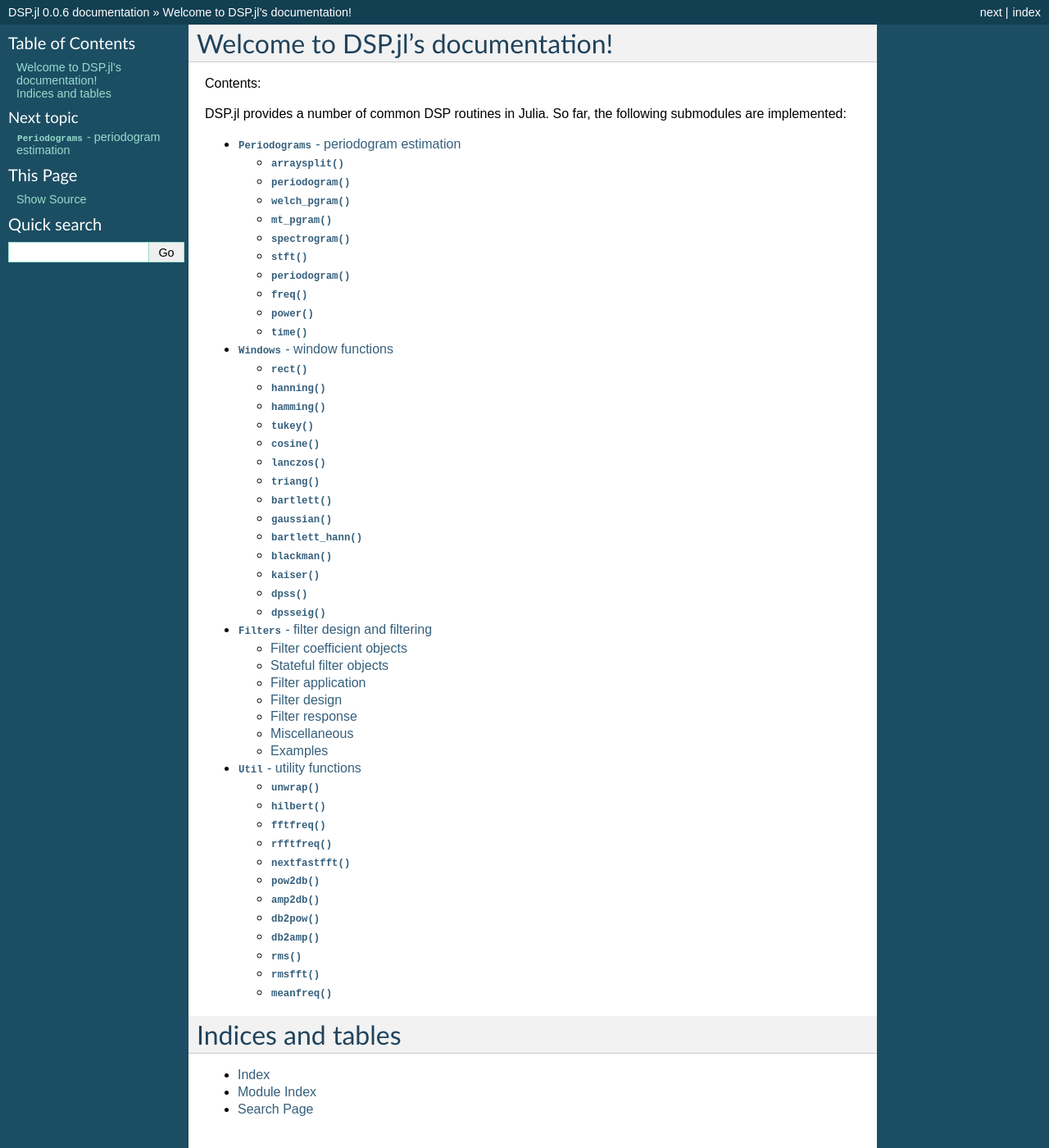
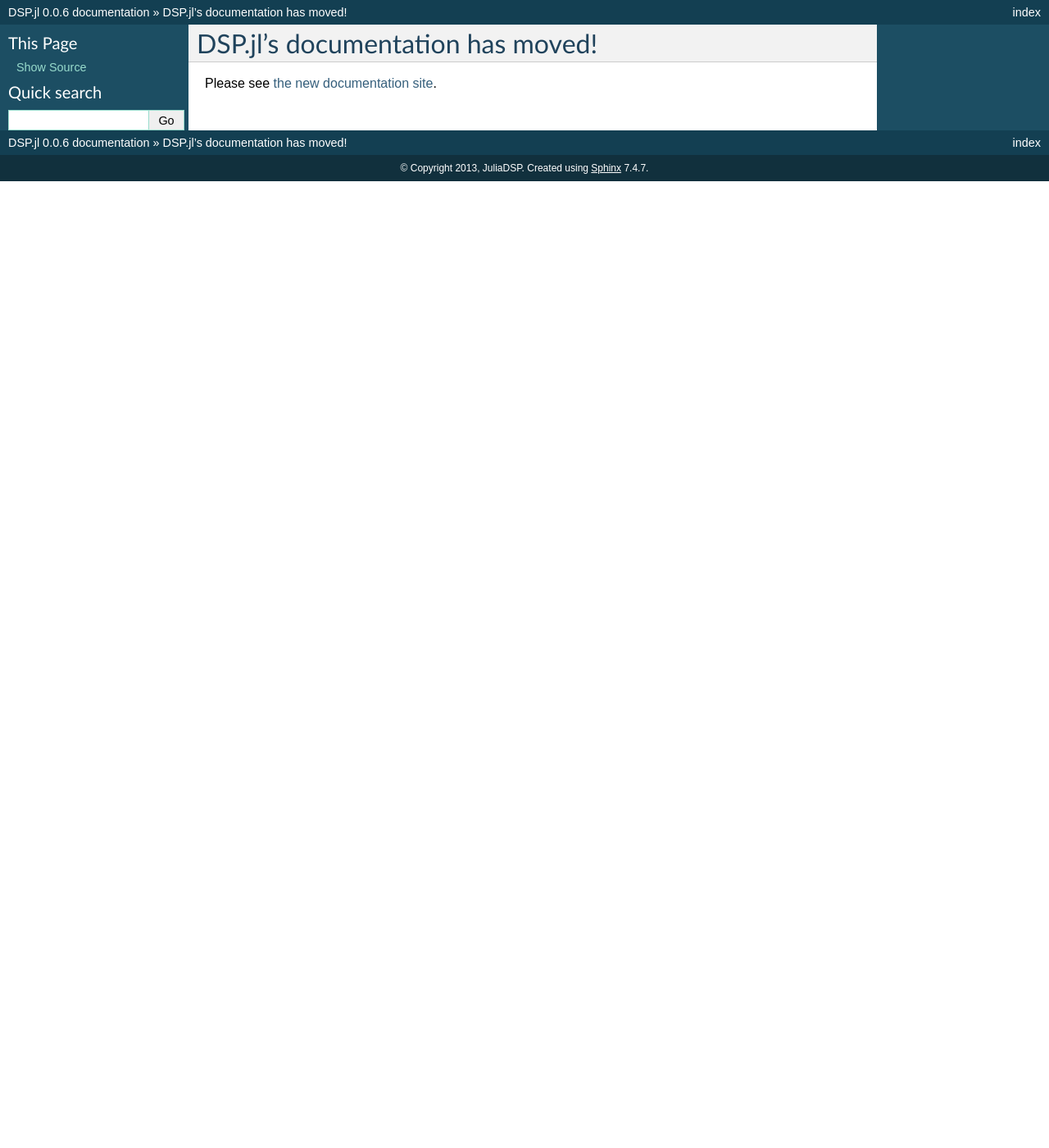
Before and after one commit to JuliaDSP/DSP.jl, a Sphinx documentation site: the page built from doc/index.rst, in a window 1280 px wide and 1400 px high. Shown: the whole window at 82% size. Built offline with Sphinx 7.4.7, drawn with Linux system fonts in a browser that asks for light colours; formulas are drawn with MathJax 3; some of the changed lines change nothing that is shown; some of the changed text lies outside the part shown.

Commit message:
Replace RST docs with pointer to new Documenter base docs

```diff
--- a/doc/conf.py
+++ b/doc/conf.py
@@ -25,7 +25,7 @@
 
 # Add any Sphinx extension module names here, as strings. They can be extensions
 # coming with Sphinx (named 'sphinx.ext.*') or your custom ones.
-extensions = ['sphinx.ext.pngmath', 'sphinx.ext.mathjax']
+# extensions = ['sphinx.ext.pngmath', 'sphinx.ext.mathjax']
 
 # Add any paths that contain templates here, relative to this directory.
 templates_path = ['_templates']
--- a/doc/filters.rst
+++ /dev/null
@@ -1,337 +0,0 @@
-:mod:`Filters` - filter design and filtering
-============================================
-
-DSP.jl differentiates between
-:ref:`filter coefficients <coefficient-objects>` and
-:ref:`stateful filters <stateful-filter-objects>`. Filter
-coefficient objects specify the response of the filter in one of
-several standard forms. Stateful filter objects carry the state of the
-filter together with filter coefficients in an implementable form
-(``PolynomialRatio``, ``Biquad``, or ``SecondOrderSections``).
-When invoked on a filter coefficient object, ``filt`` does not preserve
-state.
-
-.. _coefficient-objects:
-
-Filter coefficient objects
---------------------------
-
-DSP.jl supports common filter representations. Filter coefficients can
-be converted from one type to another using ``convert``.
-
-.. function:: ZeroPoleGain(z, p, k)
-
-    Filter representation in terms of zeros ``z``, poles ``p``, and
-    gain ``k``:
-
-    .. math:: H(x) = k\frac{(x - \verb!z[1]!) \ldots (x - \verb!z[end]!)}{(x - \verb!p[1]!) \ldots (x - \verb!p[end]!)}
-
-.. function:: PolynomialRatio(b, a)
-
-    Filter representation in terms of the coefficients of the numerator
-    ``b`` and denominator ``a`` of the transfer function:
-
-    .. math:: H(s) = \frac{\verb!b[1]! s^{n-1} + \ldots + \verb!b[n]!}{\verb!a[1]! s^{n-1} + \ldots + \verb!a[n]!}
-
-    or equivalently:
-
-    .. math:: H(z) = \frac{\verb!b[1]! + \ldots + \verb!b[n]! z^{-n+1}}{\verb!a[1]! + \ldots + \verb!a[n]! z^{-n+1}}
-
-    ``b`` and ``a`` may be specified as ``Polynomial`` objects or
-    vectors ordered from highest power to lowest.
-
-.. function:: Biquad(b0, b1, b2, a1, a2)
-
-    Filter representation in terms of the transfer function of a single
-    second-order section given by:
-
-    .. math:: H(s) = \frac{\verb!b0! s^2+\verb!b1! s+\verb!b2!}{s^2+\verb!a1! s + \verb!a2!}
-
-    or equivalently:
-
-    .. math:: H(z) = \frac{\verb!b0!+\verb!b1! z^{-1}+\verb!b2! z^{-2}}{1+\verb!a1! z^{-1} + \verb!a2! z^{-2}}
-
-.. function:: SecondOrderSections(biquads, gain)
-
-    Filter representation in terms of a cascade of second-order
-    sections and gain. ``biquads`` must be specified as a vector of
-    ``Biquads``.
-
-.. _stateful-filter-objects:
-
-Stateful filter objects
------------------------
-
-.. function:: DF2TFilter(coef[, si])
-
-    Construct a stateful direct form II transposed filter with
-    coefficients ``coef``. ``si`` is an optional array representing the
-    initial filter state (defaults to zeros). If ``f`` is a
-    ``PolynomialRatio``, ``Biquad``, or ``SecondOrderSections``,
-    filtering is implemented directly. If ``f`` is a ``ZeroPoleGain``
-    object, it is first converted to a ``SecondOrderSections`` object.
-
-DSP.jl's ``FIRFilter`` type maintains state between calls to :func:`filt`, allowing
-you to filter a signal of indefinite length in RAM-friendly chunks. ``FIRFilter``
-contains nothing more that the state of the filter, and a ``FIRKernel``. There are
-five different kinds of ``FIRKernel`` for single rate, up-sampling, down-sampling,
-rational resampling, and arbitrary sample-rate conversion. You need not specify the
-type of kernel. The ``FIRFilter`` constructor selects the correct kernel based on input
-parameters.
-
-.. function:: FIRFilter(h[, ratio])
-
-    Construct a stateful FIRFilter object from the vector of filter taps ``h``.
-    ``ratio`` is an optional rational integer which specifies
-    the input to output sample rate relationship (e.g. ``147//160`` for
-    converting recorded audio from 48 KHz to 44.1 KHz).
-
-.. function:: FIRFilter(h, rate[, Nϕ])
-
-    Returns a polyphase FIRFilter object from the vector of filter taps ``h``.
-    ``rate`` is a floating point number that specifies the input to output
-    sample-rate relationship :math:`\frac{fs_{out}}{fs_{in}}`. ``Nϕ`` is an
-    optional parameter which specifies the number of *phases* created from
-    ``h``. ``Nϕ`` defaults to 32.
-
-Filter application
-------------------
-
-.. function:: filt(f, x[, si])
-
-    Apply filter or filter coefficients ``f`` along the first dimension
-    of array ``x``. If ``f`` is a filter coefficient object, ``si``
-    is an optional array representing the initial filter state (defaults
-    to zeros). If ``f`` is a ``PolynomialRatio``, ``Biquad``, or
-    ``SecondOrderSections``, filtering is implemented directly. If
-    ``f`` is a ``ZeroPoleGain`` object, it is first converted to a
-    ``SecondOrderSections`` object.  If ``f`` is a Vector, it is
-    interpreted as an FIR filter, and a naïve or FFT-based algorithm is
-    selected based on the data and filter length.
-
-.. function:: filt!(out, f, x[, si])
-
-    Same as :func:`filt()` but writes the result into the ``out``
-    argument, which may alias the input ``x`` to modify it in-place.
-
-.. function:: filtfilt(coef, x)
-
-    Filter ``x`` in the forward and reverse directions using filter
-    coefficients ``coef``. The initial state of the filter is computed so
-    that its response to a step function is steady state. Before
-    filtering, the data is extrapolated at both ends with an
-    odd-symmetric extension of length
-    ``3*(max(length(b), length(a))-1)``.
-
-    Because ``filtfilt`` applies the given filter twice, the effective
-    filter order is twice the order of ``coef``. The resulting signal has
-    zero phase distortion.
-
-.. function:: fftfilt(h, x)
-
-    Apply FIR filter taps ``h`` along the first dimension of array ``x`
-    using an FFT-based overlap-save algorithm.
-
-.. function:: resample(x, rate[, coef])
-
-    Resample ``x`` at rational or arbitrary ``rate``.
-    ``coef`` is an optional vector of FIR filter taps. If ``coef``
-    is not provided, the taps will be computed using a Kaiser window.
-
-    Internally, ``resample`` uses a polyphase ``FIRFilter`` object,
-    but performs additional operations to make resampling a signal easier.
-    It compensates for for the ``FIRFilter``'s delay (ramp-up), and appends
-    zeros to ``x``. The result is that when the input and output signals
-    are plotted on top of each other, they correlate very well, but one
-    signal will have more samples that the other.
-
-
-
-Filter design
--------------
-
-Most analog and digital filters are constructed by composing
-:ref:`response types <response-types>`, which determine the frequency
-response of the filter, with :ref:`design methods <design-methods>`,
-which determine how the filter is constructed.
-
-.. function:: analogfilter(responsetype, designmethod)
-
-    Construct an analog filter. See below for possible response and
-    filter types.
-
-.. function:: digitalfilter(responsetype, designmethod)
-
-    Construct a digital filter. See below for possible response and
-    filter types.
-
-For some filters, the design method inherently implies a response type.
-Such filters are documented below.
-
-.. function:: iirnotch(Wn, bandwidth[; fs])
-
-    Second-order digital IIR notch filter at frequency ``Wn`` with
-    bandwidth ``bandwidth``. If ``fs`` is not specified, ``Wn`` is
-    interpreted as a normalized frequency in half-cycles/sample.
-
-.. _response-types:
-
-Filter response types
-~~~~~~~~~~~~~~~~~~~~~
-
-.. function:: Lowpass(Wn[; fs])
-
-    Low pass filter with cutoff frequency ``Wn``. If ``fs`` is not
-    specified, ``Wn`` is interpreted as a normalized frequency in
-    half-cycles/sample.
-
-.. function:: Highpass(Wn[; fs])
-
-    High pass filter with cutoff frequency ``Wn``. If ``fs`` is not
-    specified, ``Wn`` is interpreted as a normalized frequency in
-    half-cycles/sample.
-
-.. function:: Bandpass(Wn1, Wn2[; fs])
-
-    Band pass filter with normalized pass band (``Wn1``, ``Wn2``). If
-    ``fs`` is not specified, ``Wn1`` and ``Wn2`` are interpreted as
-    normalized frequencies in half-cycles/sample.
-
-.. function:: Bandstop(Wn1, Wn2[; fs])
-
-    Band stop filter with normalized stop band (``Wn1``, ``Wn2``). If
-    ``fs`` is not specified, ``Wn1`` and ``Wn2`` are interpreted as
-    normalized frequencies in half-cycles/sample.
-
-.. _design-methods:
-
-Filter design methods
-~~~~~~~~~~~~~~~~~~~~~
-
-IIR filter design methods
-:::::::::::::::::::::::::
-
-.. function:: Butterworth(n)
-
-    ``n`` pole Butterworth filter.
-
-.. function:: Chebyshev1(n, ripple)
-
-    ``n`` pole Chebyshev type I filter with ``ripple`` dB ripple in
-    the passband.
-
-.. function:: Chebyshev2(n, ripple)
-
-    ``n`` pole Chebyshev type II filter with ``ripple`` dB ripple in
-    the stopband.
-
-.. function:: Elliptic(n, rp, rs)
-
-    ``n`` pole elliptic (Cauer) filter with ``rp`` dB ripple in the
-    passband and ``rs`` dB attentuation in the stopband.
-
-
-FIR filter design methods
-:::::::::::::::::::::::::
-
-.. function:: FIRWindow(window; scale=true)
-
-    FIR filter design using window ``window``, a vector whose length
-    matches the number of taps in the resulting filter.
-
-    If ``scale`` is ``true`` (default), the designed FIR filter is
-    scaled so that the following holds:
-
-    - For :func:`Lowpass` and :func:`Bandstop` filters, the frequency
-      response is unity at 0 (DC).
-    - For :func:`Highpass` filters, the frequency response is unity
-      at the Nyquist frequency.
-    - For :func:`Bandpass` filters, the frequency response is unity
-      in the center of the passband.
-
-.. function:: FIRWindow(; transitionwidth, attenuation=60, scale=true)
-
-    Kaiser window FIR filter design. The required number of taps is
-    calculated based on ``transitionwidth`` (in half-cycles/sample)
-    and stopband ``attenuation`` (in dB). ``attenuation`` defaults to
-    60 dB.
-
-
-Filter response
----------------
-
-.. function:: freqz(filter, w = linspace(0, π, 250))
-
-    Frequency response of a digital ``filter`` at normalised frequency
-    or frequencies ``w`` in radians/sample.
-
-.. function:: freqz(filter, hz, fs)
-
-    Frequency response of a digital ``filter`` at frequency or
-    frequencies ``hz`` with sampling rate ``fs``.
-
-.. function:: phasez(filter, w = linspace(0, π, 250))
-
-    Phase response of a digital ``filter`` at normalised frequency
-    or frequencies ``w`` in radians/sample.
-
-.. function:: impz(filter, n=100)
-
-    Impulse response of a digital ``filter`` with ``n`` points.
-
-.. function:: stepz(filter, n=100)
-
-    Step response of a digital ``filter`` with ``n`` points.
-
-.. function:: freqs(filter, w)
-
-    Frequency response of an analog ``filter`` at normalised frequency
-    or frequencies ``w`` in radians/sample.
-
-.. function:: freqs(filter, hz, fs)
-
-    Frequency response of an analog ``filter`` at frequency or
-    frequencies ``hz`` with sampling rate ``fs``.
-
-
-Miscellaneous
--------------
-
-.. function:: coefb(f)
-
-    Coefficients of the numerator of a PolynomialRatio object, highest power
-    first, i.e., the ``b`` passed to ``Base.filt()``
-
-.. function:: coefa(f)
-
-    Coefficients of the denominator of a PolynomialRatio object, highest power
-    first, i.e., the ``a`` passed to ``Base.filt()``
-
-
-Examples
---------
-
-Construct a 4th order elliptic lowpass filter with normalized cutoff
-frequency 0.2, 0.5 dB of passband ripple, and 30 dB attentuation in
-the stopband and extract the coefficients of the numerator and
-denominator of the transfer function::
-
-  responsetype = Lowpass(0.2)
-  designmethod = Elliptic(4, 0.5, 30)
-  tf = convert(PolynomialRatio, digitalfilter(responsetype, designmethod))
-  numerator_coefs = coefb(tf)
-  denominator_coefs = coefa(tf)
-
-Filter the data in ``x``, sampled at 1000 Hz, with a 4th order
-Butterworth bandpass filter between 10 and 40 Hz::
-
-  responsetype = Bandpass(10, 40; fs=1000)
-  designmethod = Butterworth(4)
-  filt(digitalfilter(responsetype, designmethod), x)
-
-Filter the data in ``x``, sampled at 50 Hz, with a 64 tap Hanning
-window FIR lowpass filter at 5 Hz::
-
-  responsetype = Lowpass(5; fs=50)
-  designmethod = FIRWindow(hanning(64))
-  filt(digitalfilter(responsetype, designmethod), x)
--- a/doc/index.rst
+++ b/doc/index.rst
@@ -3,25 +3,8 @@
    You can adapt this file completely to your liking, but it should at least
    contain the root `toctree` directive.
 
-Welcome to DSP.jl's documentation!
+DSP.jl's documentation has moved!
 ==================================
 
-Contents:
-
-DSP.jl provides a number of common DSP routines in Julia. So far, the following submodules are implemented:
-
-.. toctree::
-   :maxdepth: 2
-
-   periodograms.rst
-   windows.rst
-   filters.rst
-   util.rst
-
-
-Indices and tables
-==================
-
-* :ref:`genindex`
-* :ref:`modindex`
-* :ref:`search`
+Please see `the new documentation site
+<https://juliadsp.github.io/DSP.jl/latest/contents.html>`_.
--- a/doc/periodograms.rst
+++ /dev/null
@@ -1,108 +0,0 @@
-:mod:`Periodograms` - periodogram estimation
-===========================================
-
-.. function:: arraysplit(s, n, m)
-
-    Split an array into arrays of length ``n`` with overlapping regions
-    of length ``m``. Iterating or indexing the returned AbstractVector
-    always yields the same Vector with different contents.
-
-.. function:: periodogram(s; onesided=eltype(s)<:Real, nfft=nextfastfft(n), fs=1, window=nothing)
-
-    Computes periodogram of a signal by FFT and returns a
-    Periodogram object.
-
-    For real signals, the two-sided periodogram is symmetric and this
-    function returns a one-sided (real only) periodogram by default. A
-    two-sided periodogram can be obtained by setting ``onesided=false``.
-
-    ``nfft`` specifies the number of points to use for the Fourier
-    transform. If ``length(s)`` < ``nfft``, then the input is padded
-    with zeros. By default, ``nfft`` is the closest size for which the
-    Fourier transform can be computed with maximal efficiency.
-
-    ``fs`` is the sample rate of the original signal, and ``window`` is
-    an optional window function or vector to be applied to the original
-    signal before computing the Fourier transform. The computed
-    periodogram is normalized so that the area under the periodogram is
-    equal to the uncentered variance (or average power) of the original
-    signal.
-
-.. function:: welch_pgram(s, n=div(length(s), 8), noverlap=div(n, 2); onesided=eltype(s)<:Real, nfft=nextfastfft(n), fs=1, window=nothing)
-
-    Computes the Welch periodogram of a signal ``s`` based on segments with ``n`` samples
-    with overlap of ``noverlap`` samples, and returns a Periodogram
-    object. For a Bartlett periodogram, set ``noverlap=0``. See
-    :func:`periodogram` for description of optional keyword arguments.
-
-.. function:: mt_pgram(s; onesided=eltype(s)<:Real, nfft=nextfastfft(n), fs=1, nw=4, ntapers=iceil(2nw)-1, window=dpss(length(s), nw, ntapers))
-
-    Computes the multitaper periodogram of a signal ``s``.
-
-    If ``window`` is not specified, the signal is tapered with
-    ``ntapers`` discrete prolate spheroidal sequences with
-    time-bandwidth product ``nw``. Each sequence is equally weighted;
-    adaptive multitaper is not (yet) supported.
-
-    If ``window`` is specified, each column is applied as a taper. The
-    sum of periodograms is normalized by the total sum of squares of
-    ``window``.
-
-    See also: :func:`dpss`
-
-.. function:: spectrogram(s, n=div(length(s), 8), noverlap=div(n, 2); onesided=eltype(s)<:Real, nfft=nextfastfft(n), fs=1, window=nothing)
-
-    Computes the spectrogram of a signal ``s`` based on segments with ``n`` samples
-    with overlap of ``noverlap`` samples, and returns a Spectrogram object. See
-    :func:`periodogram` for description of optional keyword arguments.
-
-.. function:: stft(s, n=div(length(s), 8), noverlap=div(n, 2); onesided=eltype(s)<:Real, nfft=nextfastfft(n), fs=1, window=nothing)
-
-    Computes the STFT of a signal ``s`` based on segments with ``n`` samples
-    with overlap of ``noverlap`` samples, and returns a matrix containing the STFT
-    coefficients. See :func:`periodogram` for description of optional
-    keyword arguments.
-
-.. function:: periodogram(s::AbstractMatrix; nfft=nextfastfft(size(s)), fs=1, radialsum=false, radialavg=false)
-
-    Computes periodogram of a 2-d signal by FFT and returns a
-    Periodogram2 object.
-
-    Returns a 2-d periodogram by default. A radially summed or
-    averaged periodogram is returned as a Periodogram object
-    if ``radialsum`` or  ``radialavg`` is true, respectively.
-
-    ``nfft`` specifies the number of points to use for the Fourier
-    transform. If ``size(s)`` < ``nfft``, then the input is padded
-    with zeros. By default, ``nfft`` is the closest size for which the
-    Fourier transform can be computed with maximal efficiency. ``fs``
-    is the sample rate of the original signal in both directions.
-
-    For ``radialsum=true`` the value of ``power[k]`` is proportional to
-    :math:`\frac{1}{N}\sum_{k\leq |k'|<k+1} |X[k']|^2`.
-    For ``radialavg=true`` it is proportional to
-    :math:`\frac{1}{N \#\{k\leq |k'|<k+1\}} \sum_{k\leq |k'|<k+1} |X[k']|^2`.
-    The computation of ``|k'|`` takes into account non-square signals
-    by scaling the coordinates of the wavevector accordingly.
-
-.. function:: freq(p)
-
-	Returns the frequency bin centers for a given Periodogram or
-	Spectrogram object.
-
-	Returns a tuple of frequency bin centers for a given Periodogram2
-	object.
-
-	See also: :func:`fftfreq`, :func:`rfftfreq`
-
-.. function:: power(p)
-
-    For a Periodogram, returns the computed power at each frequency as
-    a Vector.
-
-    For a Spectrogram, returns the computed power at each frequency and
-    time bin as a Matrix. Dimensions are frequency × time.
-
-.. function:: time(p)
-
-    Returns the time bin centers for a given Spectrogram object.
--- a/doc/util.rst
+++ /dev/null
@@ -1,81 +0,0 @@
-:mod:`Util` - utility functions
-=================================
-
-.. function:: unwrap(m, dim=ndims(m); range=2pi)
-
-    Assumes m (along dimension dim) to be a sequences of values that
-    have been wrapped to be inside the given range (centered around
-    zero), and undoes the wrapping by identifying discontinuities. If
-    dim is not given, the last dimension is used.
-
-    A common usage is for a phase measurement over time, such as when
-    comparing successive frames of a short-time-fourier-transform, as
-    each frame is wrapped to stay within (-pi, pi].
-
-.. function:: unwrap!(m, dim=ndims(m); range=2pi)
-
-    In-place version of unwrap(m, dim, range)
-
-.. function:: hilbert(x)
-
-    Computes the analytic representation of x, :math:`x_a = x + j
-    \hat{x}`, where :math:`\hat{x}` is the Hilbert transform of x,
-    along the first dimension of x.
-
-.. function:: fftfreq(n, fs=1)
-
-    Return discrete fourier transform sample frequencies. The returned
-    Frequencies object is an AbstractVector containing the frequency
-    bin centers at every sample point. ``fs`` is the sample rate of the
-    input signal.
-
-.. function:: rfftfreq(n, fs=1)
-
-    Return discrete fourier transform sample frequencies for use with
-    ``rfft``. The returned Frequencies object is an AbstractVector
-    containing the frequency bin centers at every sample point. ``fs``
-    is the sample rate of the input signal.
-
-.. function:: nextfastfft(n)
-
-    Return the closest product of 2, 3, 5, and 7 greater than or equal
-    to ``n``. FFTW contains optimized kernels for these sizes and
-    computes Fourier transforms of input that is a product of these
-    sizes faster than for input of other sizes.
-
-.. function:: pow2db(a)
-
-    Convert a power ratio to dB (decibel), or :math:`10\log_{10}(a)`.
-    The inverse of ``db2pow``.
-
-.. function:: amp2db(a)
-
-    Convert an amplitude ratio to dB (decibel), or :math:`20
-    \log_{10}(a)=10\log_{10}(a^2)`. The inverse of ``db2amp``.
-
-.. function:: db2pow(a)
-
-    Convert dB to a power ratio. This function call also be called
-    using ``a*dB``, i.e. ``3dB == db2pow(3)``. The inverse of ``pow2db``.
-
-.. function:: db2amp(a)
-
-    Convert dB to an amplitude ratio. This function call also be called
-    using ``a*dBa``, i.e. ``3dBa == db2amp(3)``. The inverse of ``amp2db``.
-
-.. function:: rms(s)
-
-    Return the root mean square of signal ``s``.
-
-.. function:: rmsfft(f)
-
-    Return the root mean square of signal ``s`` given the FFT transform
-    ``f = fft(s)``. Equivalent to ``rms(ifft(f))``.
-
-.. function:: meanfreq(x, fs)
-
-    Calculate the mean power frequency of `x` with a sampling frequency of `fs`, defined as:
-
-    .. math:: MPF = \frac{\sum_{i=1}^{F} f_i X_i^2 }{\sum_{i=0}^{F} X_i^2 } Hz
-
-    where `F` is the Nyquist frequency, and `X` is the power spectral density.
--- a/doc/windows.rst
+++ /dev/null
@@ -1,69 +0,0 @@
-:mod:`Windows` - window functions
-=================================
-
-.. function:: rect(n)
-
-    Rectangular window function of length ``n``.
-
-.. function:: hanning(n)
-
-    Hanning window of length ``n``.
-
-.. function:: hamming(n)
-
-    Hamming window of length ``n``.
-
-.. function:: tukey(n, alpha)
-
-    Tukey window of length ``n``, parameterized by ``alpha``. For
-    ``alpha`` = 0, the window is equivalent to a rectangular window.
-    For ``alpha`` = 1, the window is a Hann window.
-
-.. function:: cosine(n)
-
-    Cosine window of length ``n``. Also called the sine window for
-    obvious reasons.
-
-.. function:: lanczos(n)
-
-    Lanczos window of length ``n``.
-
-.. function:: triang(n)
-
-    Triangular window of length ``n``.
-
-.. function:: bartlett(n)
-
-    Bartlett window of length ``n``.
-
-.. function:: gaussian(n, sigma)
-
-    Gaussian window of length ``n`` parameterized by the standard
-    deviation ``sigma``.
-
-.. function:: bartlett_hann(n)
-
-    Bartlett-Hann window of length ``n``.
-
-.. function:: blackman(n)
-
-    "Exact" Blackman window, alpha = 0.16.
-
-.. function:: kaiser(n, alpha)
-
-    Kaiser window of length ``n`` parameterized by ``alpha``.
-
-.. function:: dpss(n, nw, ntapers=iceil(2*nw)-1)
-
-    The first ``ntapers`` discrete prolate spheroid sequences (Slepian
-    tapers) as an ``n`` × ``ntapers`` matrix. The signs of the tapers
-    follow the convention that the first element of the skew-symmetric
-    (odd) tapers is positive. The time-bandwidth product is given by
-    ``nw``.
-
-.. function:: dpsseig(A, nw)
-
-    Eigenvalues of the DPSS matrix, representing the ratios of the
-    power within the main lobe to the total power (main and sidelobes).
-    ``A`` is the output of :func:`dpss`, and ``nw`` is the
-    time-bandwidth product provided to :func:`dpss` as input.
```
